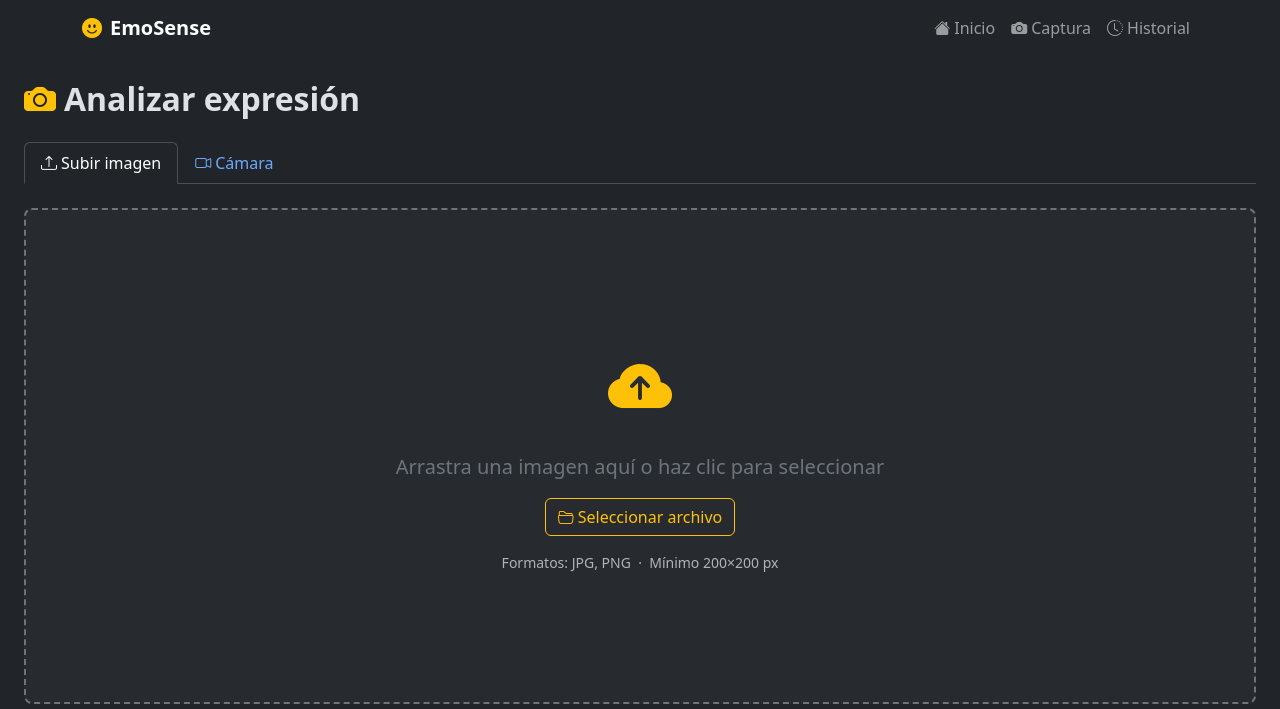
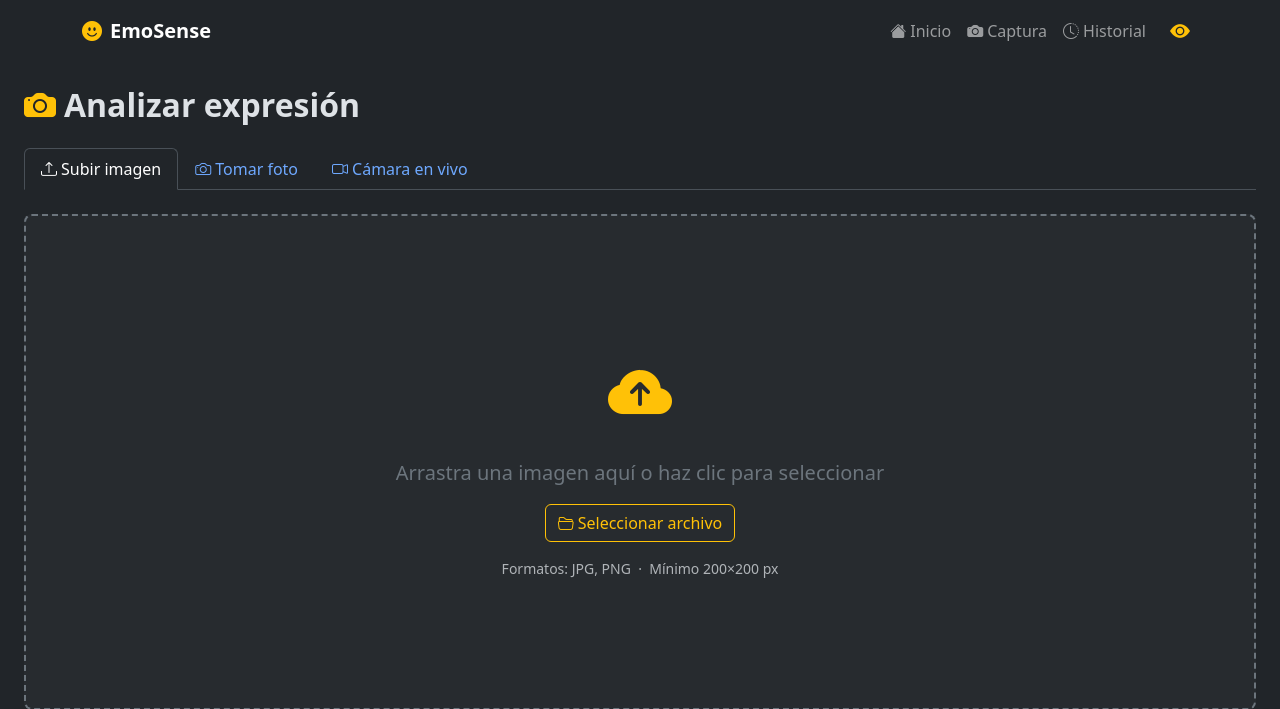
Before and after one commit to isabella2007-f/EmoSense, a Flask app: page /capture in a window 1280 px wide. Shown: the top 709 px of the page. Run offline with Flask 3, Linux system fonts and the light colour scheme.

Commit message:
feat: add snapshot mode, light/dark toggle, fix meme images and deps
- Add 'Tomar foto' tab: camera opens, user captures single frame, camera closes, image is analyzed
- Add light/dark theme toggle (eye icon in navbar) with localStorage persistence
- Add CSS overrides for light mode on hardcoded dark values
- Fix dependency conflict: replace opencv-python with opencv-python-headless, pin deepface==0.0.93
- Rename happy memes to feliz1/2/3, fix feliz2 extension (.png)
- Add railway.toml and pyproject.toml for deployment config
- Add database/.gitkeep to ensure directory exists in repo

Co-Authored-By: Claude Sonnet 4.6 <noreply@anthropic.com>

```diff
--- a/app/static/css/styles.css
+++ b/app/static/css/styles.css
@@ -130,6 +130,43 @@ main.container {
   color: #FFC107 !important;
 }
 
+/* ── Modo claro: overrides para valores hardcodeados en oscuro ── */
+[data-bs-theme="light"] .drop-zone {
+  background-color: rgba(0, 0, 0, 0.02);
+}
+
+[data-bs-theme="light"] .drop-zone:hover,
+[data-bs-theme="light"] .drop-zone--active {
+  background-color: rgba(255, 193, 7, 0.1);
+}
+
+[data-bs-theme="light"] .progress {
+  background-color: rgba(0, 0, 0, 0.08);
+}
+
+[data-bs-theme="light"] #result-img {
+  border-color: rgba(0, 0, 0, 0.1);
+  background-color: #efefef;
+}
+
+[data-bs-theme="light"] .rec-img {
+  background-color: #e0e0e0;
+}
+
+[data-bs-theme="light"] .history-card .card-img-top {
+  background-color: #efefef;
+}
+
+[data-bs-theme="light"] .history-card:hover {
+  box-shadow: 0 4px 16px rgba(0, 0, 0, 0.12);
+}
+
+/* text-white hardcodeado en JS (barras de scores) invisible en modo claro */
+[data-bs-theme="light"] .fw-bold.text-white,
+[data-bs-theme="light"] .text-white {
+  color: var(--bs-body-color) !important;
+}
+
 /* ── Responsive — pantallas pequeñas ────────────────────────── */
 @media (max-width: 576px) {
   #result-confidence,
--- a/app/static/js/capture.js
+++ b/app/static/js/capture.js
@@ -60,6 +60,7 @@
     previewImg.src = '';
     previewArea.classList.add('d-none');
     dropZone.classList.remove('d-none');
+    resetSnap();
     setState('capturing');
   }
 
@@ -372,6 +373,125 @@
     updateMuteButton();
   });
 
+  // ════════════════════════════════════════════════════════════════
+  // MODO SNAPSHOT — cámara abre → tomar foto → cámara cierra → analizar
+  // ════════════════════════════════════════════════════════════════
+
+  const snapStart        = document.getElementById('snap-start');
+  const snapActive       = document.getElementById('snap-active');
+  const snapPreview      = document.getElementById('snap-preview');
+  const snapUnavailable  = document.getElementById('snap-unavailable');
+  const snapVideo        = document.getElementById('snap-video');
+  const snapPreviewImg   = document.getElementById('snap-preview-img');
+  const btnStartSnap     = document.getElementById('btn-start-snap');
+  const btnCaptureSnap   = document.getElementById('btn-capture-snap');
+  const btnCancelSnapCam = document.getElementById('btn-cancel-snap-cam');
+  const btnConfirmSnap   = document.getElementById('btn-confirm-snap');
+  const btnRetakeSnap    = document.getElementById('btn-retake-snap');
+  const tabSnapshotBtn   = document.getElementById('tab-snapshot-btn');
+
+  let snapStream  = null;
+  let snapDataUrl = null;
+
+  btnStartSnap.addEventListener('click', startSnapCamera);
+  btnCaptureSnap.addEventListener('click', captureSnap);
+  btnCancelSnapCam.addEventListener('click', resetSnap);
+  btnConfirmSnap.addEventListener('click', submitSnap);
+  btnRetakeSnap.addEventListener('click', retakeSnap);
+  tabSnapshotBtn.addEventListener('hide.bs.tab', resetSnap);
+  window.addEventListener('pagehide', resetSnap);
+
+  async function startSnapCamera() {
+    try {
+      snapStream = await navigator.mediaDevices.getUserMedia({ video: true, audio: false });
+    } catch {
+      snapStart.classList.add('d-none');
+      snapUnavailable.classList.remove('d-none');
+      return;
+    }
+    snapVideo.srcObject = snapStream;
+    snapStart.classList.add('d-none');
+    snapActive.classList.remove('d-none');
+  }
+
+  function stopSnapStream() {
+    if (snapStream) {
+      snapStream.getTracks().forEach(t => t.stop());
+      snapStream = null;
+    }
+    snapVideo.srcObject = null;
+  }
+
+  function resetSnap() {
+    stopSnapStream();
+    snapActive.classList.add('d-none');
+    snapPreview.classList.add('d-none');
+    snapUnavailable.classList.add('d-none');
+    snapStart.classList.remove('d-none');
+    snapDataUrl      = null;
+    snapPreviewImg.src = '';
+  }
+
+  function captureSnap() {
+    const w = snapVideo.videoWidth  || 640;
+    const h = snapVideo.videoHeight || 480;
+    const canvas = document.createElement('canvas');
+    canvas.width  = w;
+    canvas.height = h;
+    canvas.getContext('2d').drawImage(snapVideo, 0, 0, w, h);
+    snapDataUrl = canvas.toDataURL('image/jpeg', 0.92);
+
+    stopSnapStream();
+
+    snapPreviewImg.src = snapDataUrl;
+    snapActive.classList.add('d-none');
+    snapPreview.classList.remove('d-none');
+  }
+
+  function retakeSnap() {
+    snapPreviewImg.src = '';
+    snapDataUrl = null;
+    snapPreview.classList.add('d-none');
+    startSnapCamera();
+  }
+
+  async function submitSnap() {
+    if (!snapDataUrl) return;
+    btnConfirmSnap.disabled = true;
+    setState('processing');
+
+    const controller = new AbortController();
+    const tid = setTimeout(() => controller.abort(), 20000);
+
+    try {
+      const response = await fetch('/analyze', {
+        method:  'POST',
+        headers: { 'Content-Type': 'application/json' },
+        body:    JSON.stringify({ image: snapDataUrl }),
+        signal:  controller.signal,
+      });
+      clearTimeout(tid);
+      const data = await response.json();
+
+      if (data.success) {
+        renderResult(data);
+        setState('result');
+      } else {
+        document.getElementById('error-message').textContent = data.error;
+        setState('error');
+      }
+    } catch (err) {
+      clearTimeout(tid);
+      document.getElementById('error-message').textContent =
+        err.name === 'AbortError'
+          ? 'La solicitud tardó demasiado. Intenta de nuevo.'
+          : 'No se pudo conectar con el servidor. Intenta de nuevo.';
+      setState('error');
+    } finally {
+      btnConfirmSnap.disabled = false;
+    }
+  }
+
 })();
 
 // renderResult, renderRecCard y EMOTION_MAP están en state.js (compartidos con history.js)
--- a/app/templates/base.html
+++ b/app/templates/base.html
@@ -4,6 +4,9 @@
     <meta charset="UTF-8">
     <meta name="viewport" content="width=device-width, initial-scale=1">
     <title>{% block title %}EmoSense{% endblock %}</title>
+
+    <!-- Restaurar tema antes de pintar para evitar parpadeo -->
+    <script>(function(){var t=localStorage.getItem('emosense-theme');if(t)document.documentElement.setAttribute('data-bs-theme',t);})();</script>
 
     <!-- Bootstrap 5 CSS -->
     <link href="https://cdn.jsdelivr.net/npm/bootstrap@5.3.3/dist/css/bootstrap.min.css"
@@ -20,8 +23,8 @@
 </head>
 <body>
 
-    <!-- Navbar -->
-    <nav class="navbar navbar-expand-lg navbar-dark bg-dark">
+    <!-- Navbar (siempre oscura independientemente del tema de la página) -->
+    <nav class="navbar navbar-expand-lg navbar-dark bg-dark" data-bs-theme="dark">
         <div class="container">
             <a class="navbar-brand fw-bold" href="{{ url_for('main.index') }}">
                 <i class="bi bi-emoji-smile-fill me-2 text-warning"></i>EmoSense
@@ -33,7 +36,7 @@
                 <span class="navbar-toggler-icon"></span>
             </button>
             <div class="collapse navbar-collapse" id="navbarMain">
-                <ul class="navbar-nav ms-auto">
+                <ul class="navbar-nav ms-auto align-items-lg-center">
                     <li class="nav-item">
                         <a class="nav-link" href="{{ url_for('main.index') }}">
                             <i class="bi bi-house-fill me-1"></i>Inicio
@@ -48,6 +51,13 @@
                         <a class="nav-link" href="{{ url_for('main.history_page') }}">
                             <i class="bi bi-clock-history me-1"></i>Historial
                         </a>
+                    </li>
+                    <li class="nav-item ms-lg-2">
+                        <button id="btn-theme-toggle" type="button"
+                                class="btn btn-link nav-link px-2 border-0"
+                                aria-label="Cambiar tema" title="Cambiar tema">
+                            <i id="theme-icon" class="bi bi-eye-fill text-warning fs-5"></i>
+                        </button>
                     </li>
                 </ul>
             </div>
@@ -68,5 +78,32 @@
     <script src="https://cdn.jsdelivr.net/npm/bootstrap@5.3.3/dist/js/bootstrap.bundle.min.js"></script>
 
     {% block scripts %}{% endblock %}
+
+    <!-- Toggle claro/oscuro -->
+    <script>
+    (function () {
+      var html = document.documentElement;
+      var btn  = document.getElementById('btn-theme-toggle');
+      var icon = document.getElementById('theme-icon');
+
+      function applyTheme(theme) {
+        html.setAttribute('data-bs-theme', theme);
+        localStorage.setItem('emosense-theme', theme);
+        if (theme === 'dark') {
+          icon.className = 'bi bi-eye-fill text-warning fs-5';
+        } else {
+          icon.className = 'bi bi-eye-slash-fill fs-5';
+          icon.style.color = '#FFC107';
+        }
+      }
+
+      btn.addEventListener('click', function () {
+        applyTheme(html.getAttribute('data-bs-theme') === 'dark' ? 'light' : 'dark');
+      });
+
+      // Sincronizar icono con el tema ya aplicado al cargar
+      applyTheme(html.getAttribute('data-bs-theme') || 'dark');
+    })();
+    </script>
 </body>
 </html>
--- a/app/templates/capture.html
+++ b/app/templates/capture.html
@@ -21,9 +21,15 @@
           </button>
         </li>
         <li class="nav-item">
+          <button class="nav-link" id="tab-snapshot-btn" type="button"
+                  data-bs-toggle="tab" data-bs-target="#tab-snapshot">
+            <i class="bi bi-camera me-1"></i>Tomar foto
+          </button>
+        </li>
+        <li class="nav-item">
           <button class="nav-link" id="tab-camera-btn" type="button"
                   data-bs-toggle="tab" data-bs-target="#tab-camera">
-            <i class="bi bi-camera-video me-1"></i>Cámara
+            <i class="bi bi-camera-video me-1"></i>Cámara en vivo
           </button>
         </li>
       </ul>
@@ -66,6 +72,63 @@
           </div>
 
         </div><!-- /tab-upload -->
+
+        <!-- ══════ TAB: Tomar foto (snapshot) ══════ -->
+        <div id="tab-snapshot" class="tab-pane fade">
+
+          <!-- Estado inicial -->
+          <div id="snap-start" class="text-center py-5">
+            <i class="bi bi-camera-fill text-warning mb-3 d-block" style="font-size:4rem;"></i>
+            <p class="fs-5 text-secondary mb-3">Activa la cámara, encuadra tu rostro y toma la foto cuando estés listo</p>
+            <button id="btn-start-snap" type="button" class="btn btn-warning fw-semibold btn-lg">
+              <i class="bi bi-camera me-1"></i>Activar cámara
+            </button>
+          </div>
+
+          <!-- Cámara activa: video en vivo + botón capturar -->
+          <div id="snap-active" class="d-none">
+            <div class="position-relative bg-black rounded-3 overflow-hidden mb-3"
+                 style="height:65vh;">
+              <video id="snap-video" autoplay playsinline muted
+                     style="width:100%;height:100%;object-fit:cover;display:block;"></video>
+            </div>
+            <div class="d-flex gap-2 justify-content-center">
+              <button id="btn-capture-snap" type="button" class="btn btn-warning fw-semibold btn-lg">
+                <i class="bi bi-camera-fill me-1"></i>Tomar foto
+              </button>
+              <button id="btn-cancel-snap-cam" type="button" class="btn btn-outline-secondary">
+                <i class="bi bi-x-circle me-1"></i>Cancelar
+              </button>
+            </div>
+          </div>
+
+          <!-- Vista previa de la foto tomada (cámara ya apagada) -->
+          <div id="snap-preview" class="d-none">
+            <div class="card bg-dark border-secondary">
+              <div class="card-body text-center p-3">
+                <img id="snap-preview-img" src="" alt="Foto tomada"
+                     class="img-fluid rounded mb-3 d-block mx-auto"
+                     style="max-height:65vh;object-fit:contain;">
+                <div class="d-flex gap-2 justify-content-center">
+                  <button id="btn-confirm-snap" type="button" class="btn btn-warning fw-semibold">
+                    <i class="bi bi-check-circle-fill me-1"></i>Confirmar y analizar
+                  </button>
+                  <button id="btn-retake-snap" type="button" class="btn btn-outline-secondary">
+                    <i class="bi bi-arrow-counterclockwise me-1"></i>Repetir
+                  </button>
+                </div>
+              </div>
+            </div>
+          </div>
+
+          <!-- Cámara no disponible -->
+          <div id="snap-unavailable" class="d-none text-center py-5 text-secondary">
+            <i class="bi bi-camera-video-off text-danger mb-3 d-block" style="font-size:3rem;"></i>
+            <p class="mb-2">No se pudo acceder a la cámara.</p>
+            <p class="small mb-0">Usa la pestaña "Subir imagen" para analizar una foto.</p>
+          </div>
+
+        </div><!-- /#tab-snapshot -->
 
         <!-- ══════ TAB: Cámara en tiempo real ══════ -->
         <div id="tab-camera" class="tab-pane fade">
--- /dev/null
+++ b/pyproject.toml
@@ -0,0 +1,2 @@
+[tool.vercel]
+entrypoint = "run:app"
--- a/requirements.txt
+++ b/requirements.txt
@@ -2,8 +2,6 @@ Flask>=3.0.0
 Flask-SQLAlchemy>=3.1.0
 Flask-Migrate>=4.0.0
 python-dotenv>=1.0.0
-deepface
-opencv-python-headless
-numpy
+deepface==0.0.93
+gunicorn
 Pillow
-gunicorn
--- a/seed.py
+++ b/seed.py
@@ -14,9 +14,9 @@ EMOTIONS = [
 
 RECOMMENDATIONS = {
     'happy': [
-        {'image_url': '/static/img/memes/st,medium,507x507-pad,600x600,f8f8f8.jpg', 'song_title': 'Happy', 'song_artist': 'Pharrell Williams', 'song_url': 'https://www.youtube.com/watch?v=ZbZSe6N_BXs'},
-        {'image_url': '/static/img/memes/ishowspeed-upset.png', 'song_title': 'Good as Hell', 'song_artist': 'Lizzo', 'song_url': 'https://www.youtube.com/watch?v=SmbmeOgWsqE'},
-        {'image_url': '/static/img/memes/G1gLmFTWkAEnsYu.jpg', 'song_title': 'Can\'t Stop the Feeling', 'song_artist': 'Justin Timberlake', 'song_url': 'https://www.youtube.com/watch?v=ru0K8uYEZWw'},
+        {'image_url': '/static/img/memes/feliz1.jpg', 'song_title': 'Happy', 'song_artist': 'Pharrell Williams', 'song_url': 'https://www.youtube.com/watch?v=ZbZSe6N_BXs'},
+        {'image_url': '/static/img/memes/feliz2.png', 'song_title': 'Good as Hell', 'song_artist': 'Lizzo', 'song_url': 'https://www.youtube.com/watch?v=SmbmeOgWsqE'},
+        {'image_url': '/static/img/memes/feliz3.jpg', 'song_title': 'Can\'t Stop the Feeling', 'song_artist': 'Justin Timberlake', 'song_url': 'https://www.youtube.com/watch?v=ru0K8uYEZWw'},
     ],
     'sad': [
         {'image_url': '/static/img/memes/triste1.jpg', 'song_title': 'The Night We Met', 'song_artist': 'Lord Huron', 'song_url': 'https://www.youtube.com/watch?v=KtlgYxa6BMU'},
```
Also changed, not shown: app/static/img/memes/feliz1.jpg (added), app/static/img/memes/feliz2.png (added), app/static/img/memes/feliz3.jpg (added).
